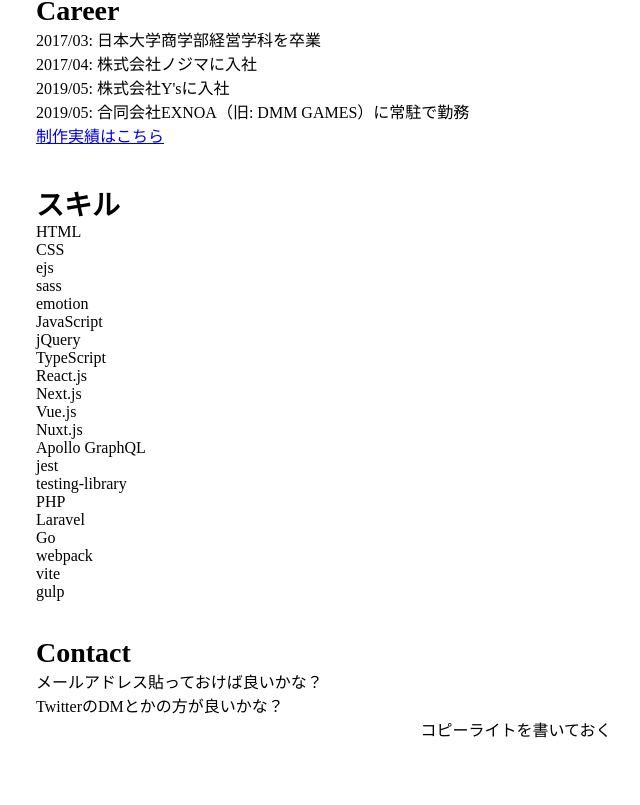
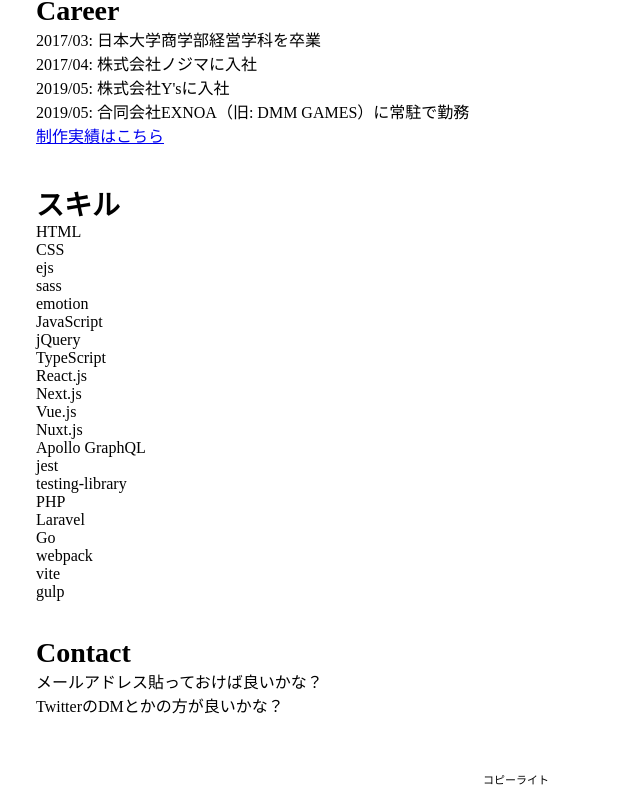
Before and after one commit to toku-chan/portfolio, a Next.js app: page / in a window 1280 px wide. Shown: the part 500-1305 px from the top of the page, without its empty margins (124-764 px from the left). Before the commit the page ends 1241 px from the top, so only its background shows below. Built offline with nearby package versions, Linux system fonts and the light colour scheme.

Commit message:
chore: footerにスタイルを当てる

```diff
--- a/src/components/Footer/index.tsx
+++ b/src/components/Footer/index.tsx
@@ -1,3 +1,21 @@
+import styled from '@emotion/styled';
+
+const FooterStyle = styled.footer`
+  display: flex;
+  justify-content: center;
+  width: 100%;
+  margin-top: 36px;
+  padding: 18px 0;
+`;
+
+const Copyright = styled.div`
+  font-size: 11px;
+`;
+
 export function Footer() {
-  return <footer>コピーライトを書いておく</footer>;
+  return (
+    <FooterStyle>
+      <Copyright>コピーライト</Copyright>
+    </FooterStyle>
+  );
 }
```
